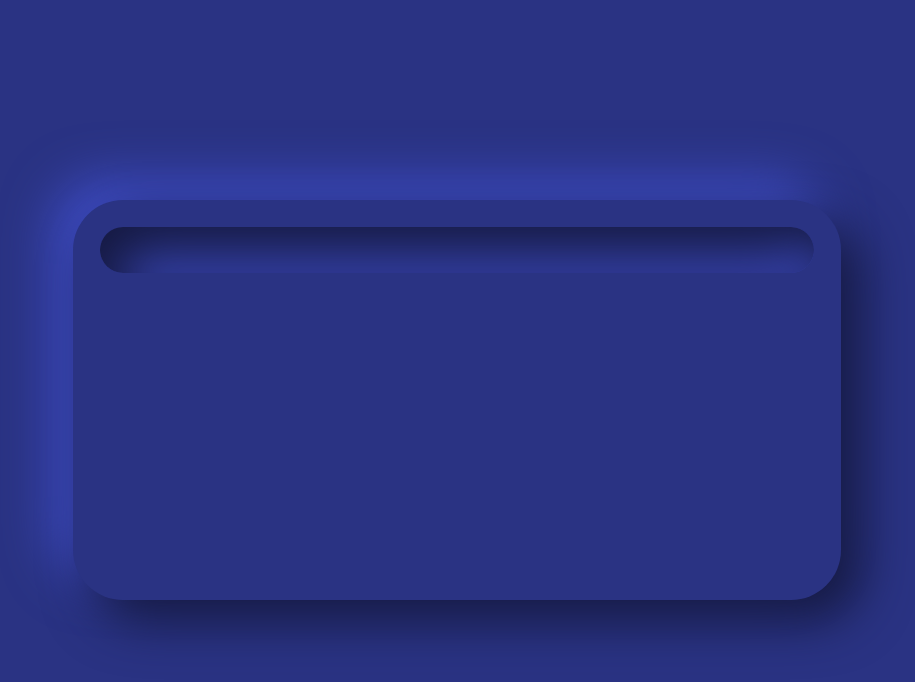
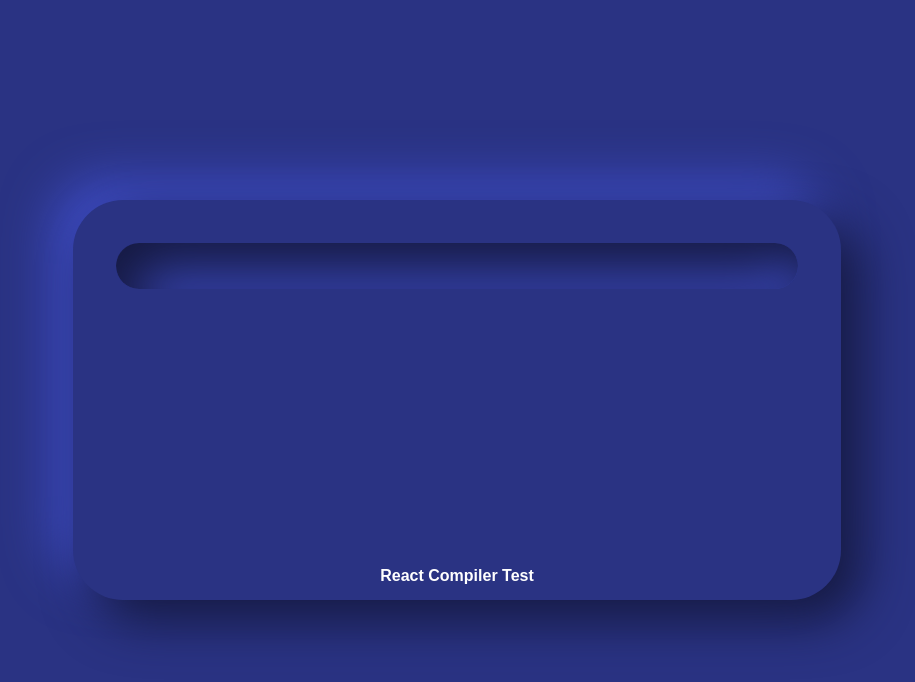
Before and after one commit to coztion/coztion-react-compiler, a React (Vite) app: page / in a window 1280 px wide. Shown: the top 682 px of the page, without its empty margins (183-1098 px from the left). Built offline with nearby package versions, Linux system fonts and the light colour scheme; a web font is replaced by a local one.

Commit message:
feat : add static component(footer)

```diff
--- /dev/null
+++ b/src/components/Footer.tsx
@@ -0,0 +1,12 @@
+import { styled } from "@mui/material";
+
+const Footer = () => {
+  return <FooterContainer>React Compiler Test</FooterContainer>;
+};
+
+const FooterContainer = styled("div")`
+  color: white;
+  font-weight: 900;
+`;
+
+export default Footer;
--- a/src/components/InputSplitter.tsx
+++ b/src/components/InputSplitter.tsx
@@ -3,6 +3,7 @@ import { useState } from "react";
 import { styled } from "@mui/material";
 
 import Characters from "@/components/Characters";
+import Footer from "@/components/Footer";
 import InputField from "@/components/Input";
 
 const InputSplitter = () => {
@@ -16,6 +17,7 @@ const InputSplitter = () => {
     <InputSplitterContainer>
       <InputField onChange={handleInputChange} />
       <Characters value={text} />
+      <Footer />
     </InputSplitterContainer>
   );
 };
@@ -23,10 +25,12 @@ const InputSplitter = () => {
 const InputSplitterContainer = styled("div")`
   width: 60vw;
   height: 50vh;
+  padding: 1rem;
 
   display: flex;
   flex-direction: column;
   align-items: center;
+  justify-content: space-between;
 
   border-radius: 50px;
   background: #2a3383;
```
